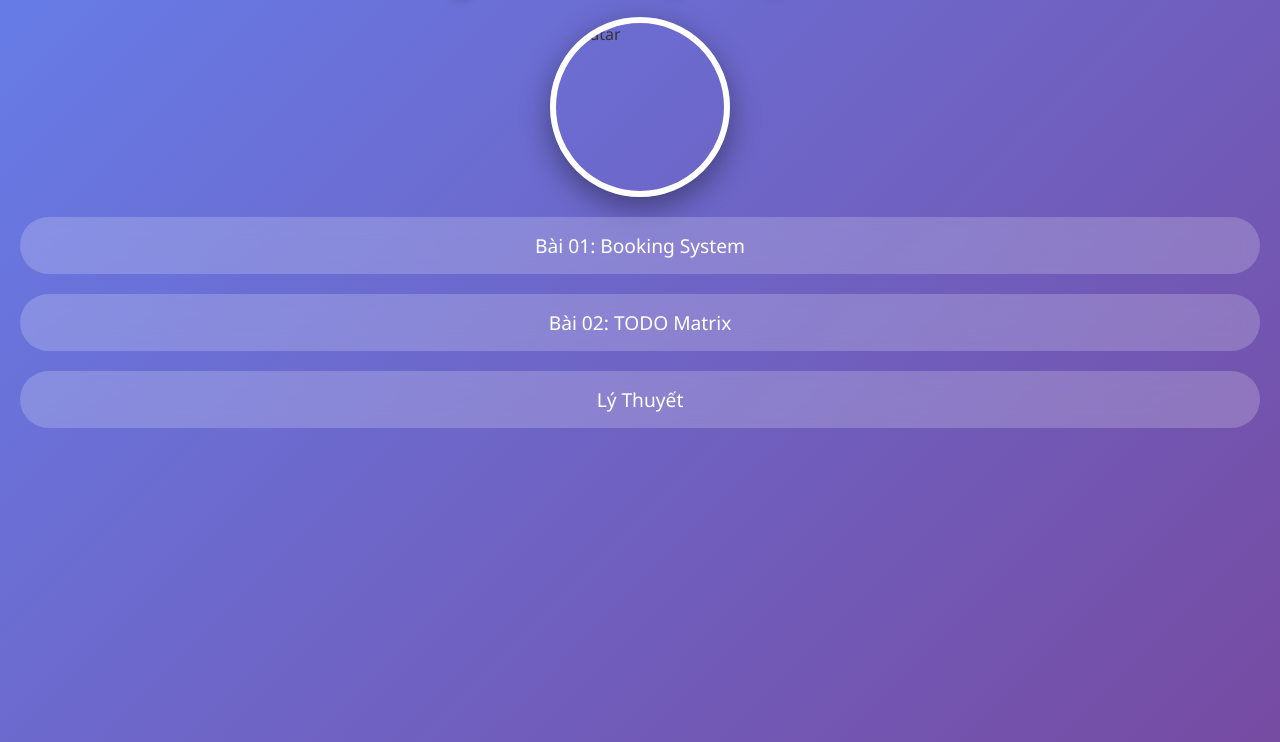
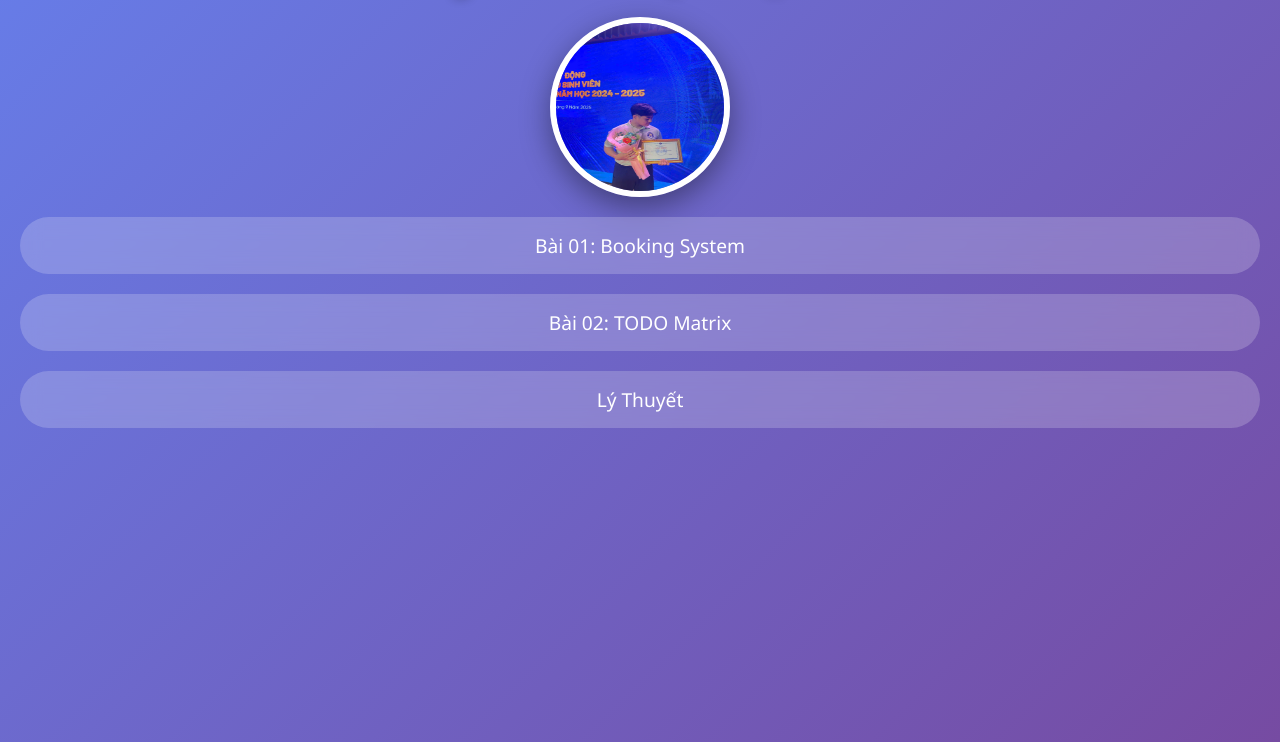
Before and after one commit to huy24-04/THI_LTW_221A011093, a plain HTML site: page index.html in a window 1280 px wide. Shown: the part 98-840 px from the top of the page. Drawn offline with Linux system fonts and the light colour scheme.

Commit message:
Update index.html

```diff
--- a/index.html
+++ b/index.html
@@ -8,7 +8,7 @@
 </head>
 <body>
     <h1>Trang Chủ - THI_LTW_123456</h1>
-    <img src="images/avatar.jpg" alt="Avatar" width="200">
+    <img src="avatar.jpg" alt="Avatar" width="200">
     <p><a href="bai01.html">Bài 01: Booking System</a></p>
     <p><a href="bai02.html">Bài 02: TODO Matrix</a></p>
     <p><a href="lythuyet.html">Lý Thuyết</a></p>
```
